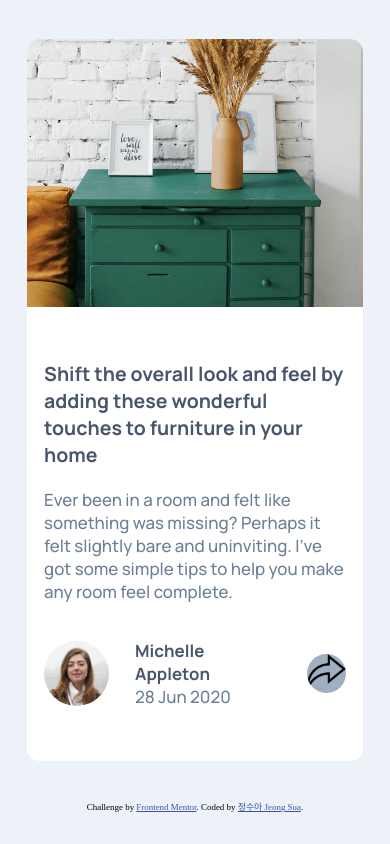
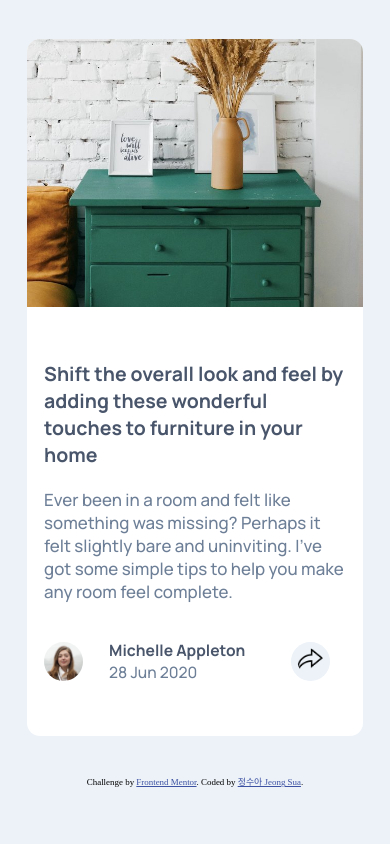
Before and after one commit to SuaJeong-winter/FEM-10-article-preview-component, a plain HTML site: page index.html in a window 390 px wide. Drawn offline with Linux system fonts and the light colour scheme.

Commit message:
style: 모바일 버튼 이미지 수정

```diff
--- a/index.html
+++ b/index.html
@@ -22,6 +22,7 @@
     <link rel="stylesheet" href="./styles/reset.css" />
     <link rel="stylesheet" href="./styles/styles.css" />
 
+    <script defer src="./main.js"></script>
     <!-- Feel free to remove these styles or customise in your own stylesheet 👍 -->
   </head>
   <body>
--- a/styles/styles.css
+++ b/styles/styles.css
@@ -56,17 +56,19 @@ p {
 
 .profile--img {
   border-radius: 50%;
-  width: 5rem;
-  height: 5rem;
+  width: 3rem;
+  height: 3rem;
 }
 
 .profile__text {
   padding: 1.5rem;
+  margin-right: 1.5rem;
 }
 
 .profile--name,
 .profile--date {
   margin: 0 0.5rem;
+  font-size: 1.2rem;
 }
 
 .profile--name {
@@ -76,9 +78,10 @@ p {
 
 .share--img {
   border-radius: 50%;
-  background-color: var(--GrayishBlue);
+  background-color: var(--LightGrayishBlue);
   width: 3rem;
   height: 3rem;
+  padding: 0.5rem;
 }
 
 /* Footer */
```
Also changed, not shown: main.js (added).
